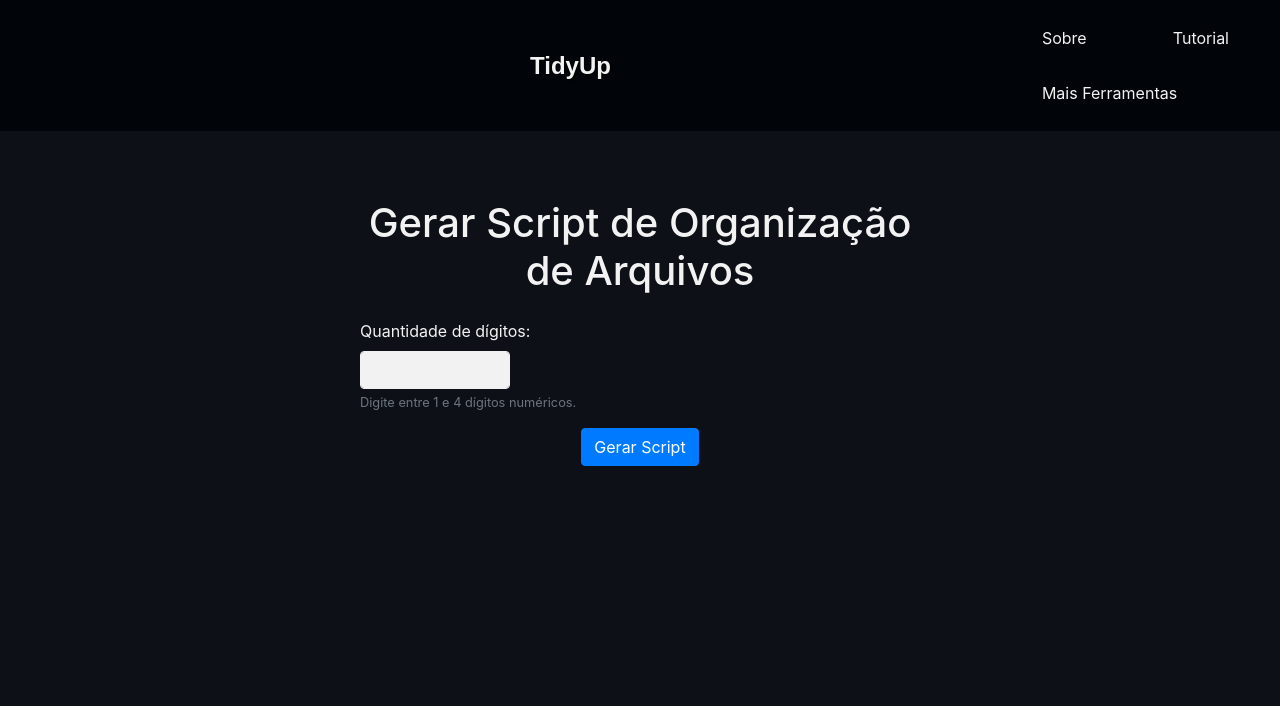
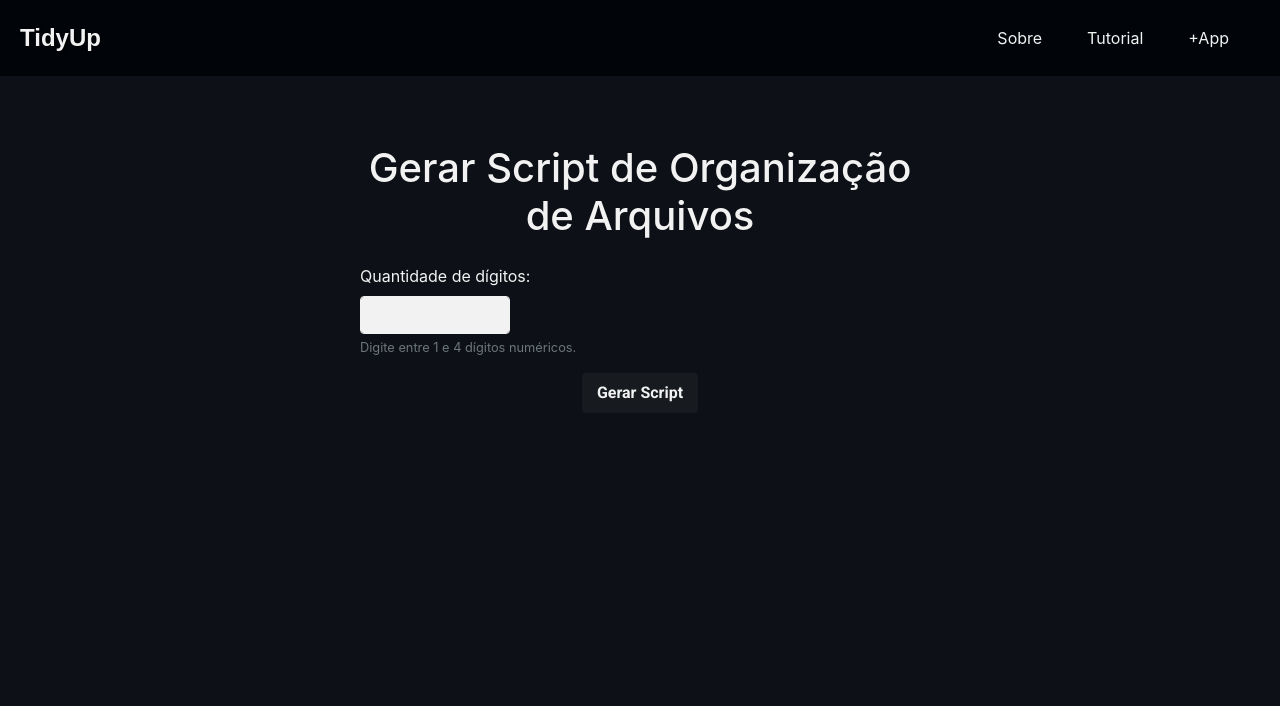
Before and after one commit to paulo-hj/TidyUp, a Django app: page / in a window 1280 px wide. Shown: the top 706 px of the page. Run offline with Django 5.2, Linux system fonts and the light colour scheme; some libraries are stand-ins or nearby versions.

Commit message:
Ajustado fonte, localização da logo e botões da barra de menus.

```diff
--- a/app/templates/app/home.html
+++ b/app/templates/app/home.html
@@ -2,6 +2,7 @@
 <html lang="pt-br">
 <head>
     {% load static %}
+    <link href="https://fonts.googleapis.com/css2?family=Roboto:wght@700&display=swap" rel="stylesheet">
     <link rel="icon" href="{% static 'favicon.ico' %}" type="image/x-icon">
     <meta charset="UTF-8">
     <meta name="viewport" content="width=device-width, initial-scale=1">
@@ -15,7 +16,7 @@
         <nav class="navbar">
             <a href="#" class="nav-link" id="sobre-btn">Sobre</a>
             <a href="#" class="nav-link">Tutorial</a>
-            <a href="#" class="nav-link">Mais Ferramentas</a>
+            <a href="https://github.com/paulo-hj?tab=repositories" class="nav-link" target="_blank">+App</a>
         </nav>
     </header>
     <div class="container mt-5">
@@ -29,7 +30,7 @@
                 <small class="form-text text-muted">Digite entre 1 e 4 dígitos numéricos.</small>
             </div>
             <div class="text-center">
-                <button type="submit" class="btn btn-primary">Gerar Script</button>
+                <button type="submit" class="btn-custom">Gerar Script</button>
             </div>
         </form>
         {% if message %}
--- a/static/css/styles.css
+++ b/static/css/styles.css
@@ -10,25 +10,34 @@ body {
     flex-direction: column;
 }
 header {
-    background-color: #010409; /* Cor de fundo da barra superior */
+    background-color: #010409;
     color: #F2F2F2;
     padding: 10px 20px;
     display: flex;
+    justify-content: space-between; /* Distribui espaço entre logo e navegação */
     align-items: center;
-    justify-content: flex-start; /* Alinha os itens à esquerda */
 }
+
 header .logo-text {
     font-size: 1.5em;
     font-weight: bold;
-    font-family: 'Arial', sans-serif; /* Escolha uma fonte mais elegante */
-    margin-left: 510px; /* Move o texto um pouco para a direita */
+    font-family: 'Arial', sans-serif;
     color: #F2F2F2;
-    text-shadow: 1px 1px 2px #000; /* Adiciona uma sombra ao texto */
+    text-shadow: 1px 1px 2px #000;
 }
 .navbar {
     display: flex;
-    gap: 15px; /* Espaçamento entre os botões */
-    margin-left: 400px; /* Adiciona um espaço à esquerda dos botões */
+    gap: 15px;
+}
+@media (max-width: 768px) {
+    header {
+        flex-direction: column;
+        align-items: flex-start;
+    }
+    .navbar {
+        margin-top: 10px;
+        gap: 10px;
+    }
 }
 .nav-link {
     color: #F2F2F2; /* Cor do texto dos botões */
@@ -104,7 +113,14 @@ footer a:hover {
     justify-content: center;
     align-items: center;
 }
-
+.popup-content h2 {
+    font-family: 'Roboto', sans-serif; /* Aplica a nova fonte */
+    font-size: 1.8em; /* Ajusta o tamanho da fonte */
+    font-weight: bold; /* Deixa a fonte em negrito */
+    color: #F2F2F2; /* Cor do texto */
+    margin-bottom: 20px; /* Espaçamento abaixo do título */
+    text-align: center; /* Centraliza o texto */
+}
 .popup-content {
     background-color: #0D1117; /* Cor de fundo do popup */
     color: #F2F2F2; /* Cor do texto no popup */
@@ -179,3 +195,20 @@ footer a:hover {
     cursor: pointer;
     color: #F2F2F2; /* Cor do botão de fechar */
 }
+
+.btn-custom {
+    font-family: 'Roboto', sans-serif; /* Aplica a mesma fonte que os botões da navbar */
+    background-color: #171B20; /* Cor de fundo igual aos botões da navbar */
+    color: #F2F2F2; /* Cor do texto igual aos botões da navbar */
+    border: none; /* Remove a borda padrão */
+    padding: 8px 15px; /* Espaçamento interno */
+    border-radius: 4px; /* Borda arredondada */
+    font-size: 1em; /* Tamanho da fonte */
+    cursor: pointer; /* Cursor de ponteiro ao passar o mouse */
+    transition: background-color 0.3s, color 0.3s; /* Transição suave */
+}
+
+.btn-custom:hover {
+    background-color: #1e1e1e; /* Cor de fundo ao passar o mouse */
+    color: #F2F2F2; /* Cor do texto ao passar o mouse */
+}
```
